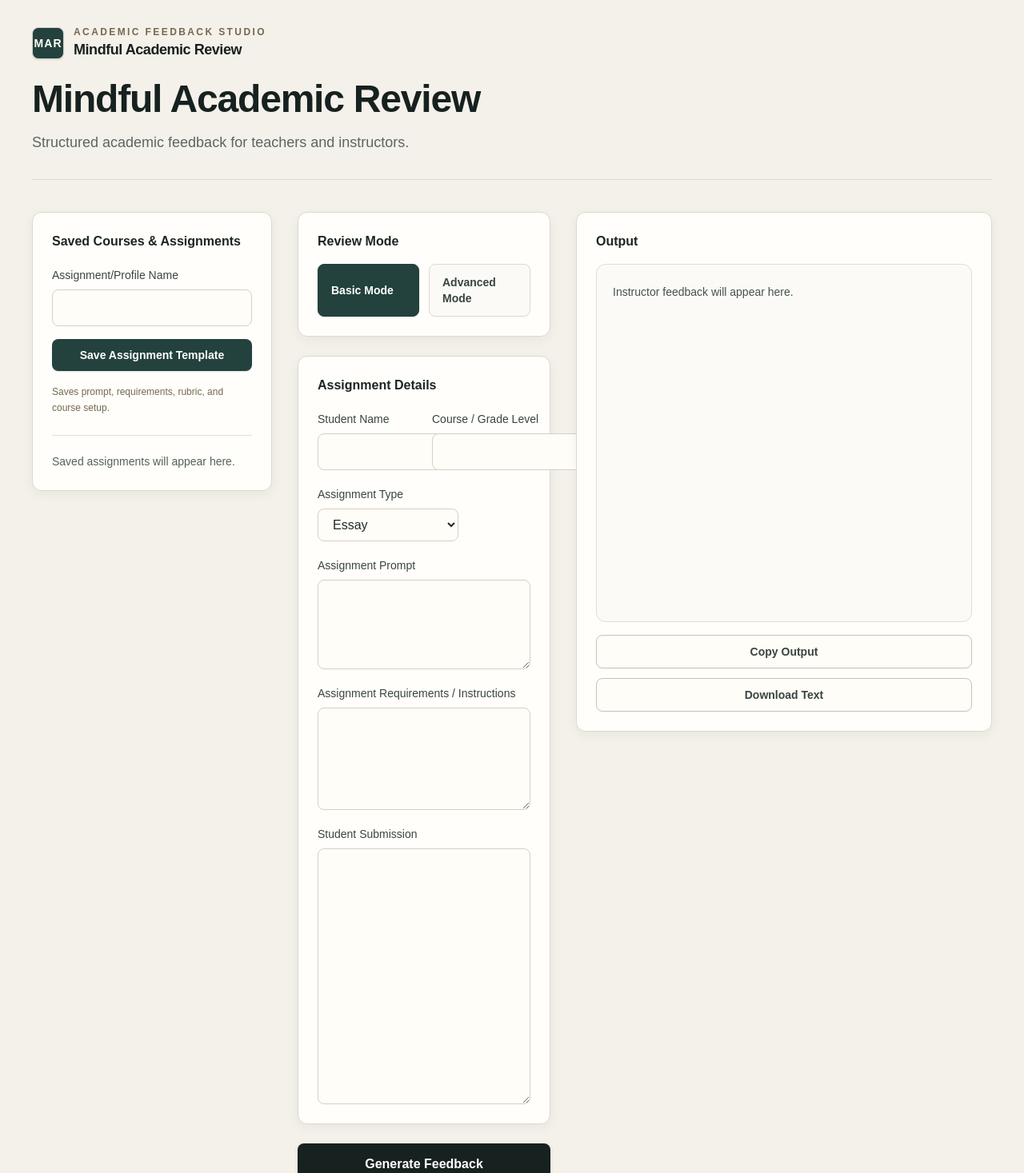
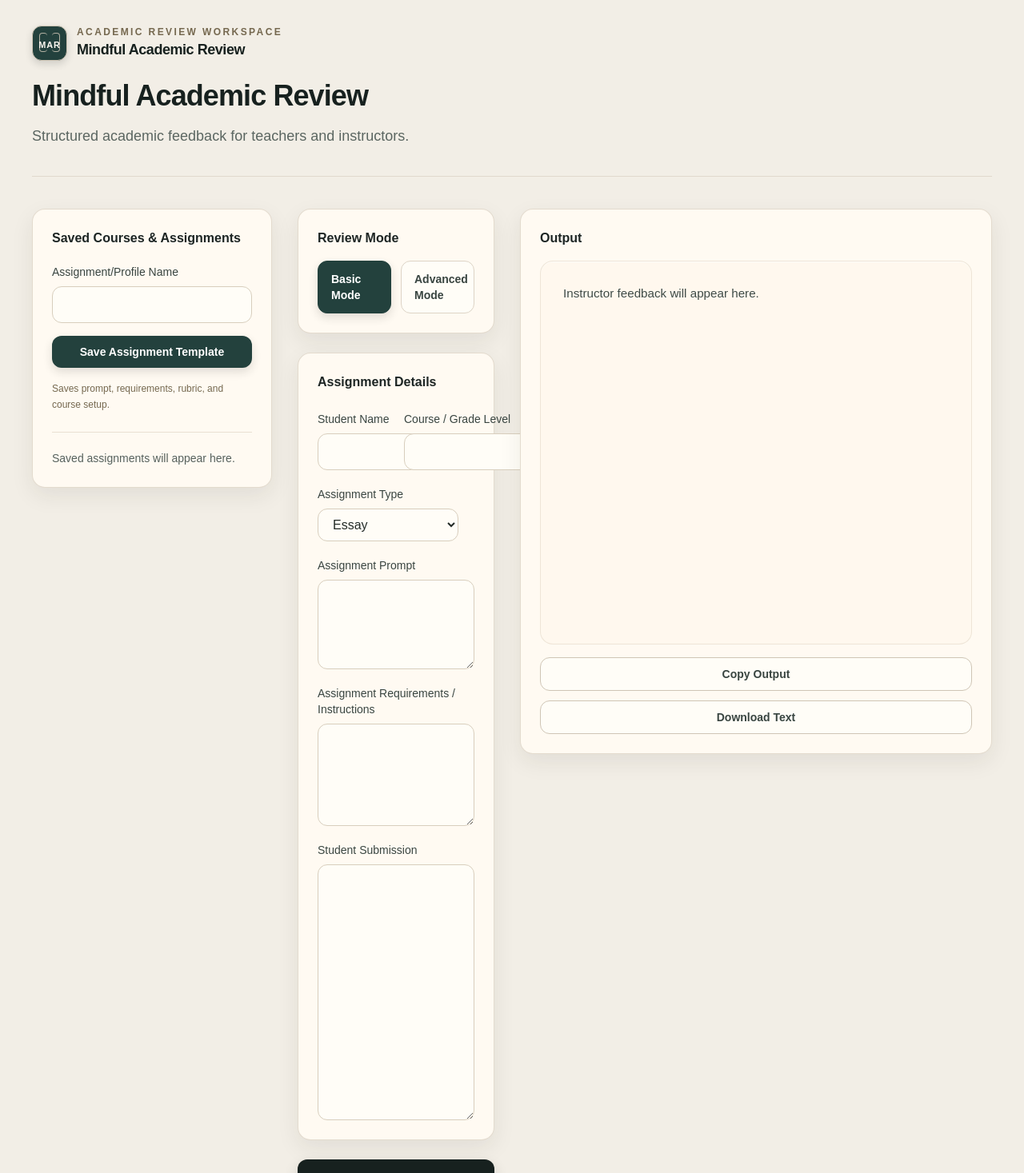
Before and after one commit to mindfullearning4u/mindful-academic-review, a Next.js app: page / in a window 1280 px wide. Shown: the top 1467 px of the page at 80% size. Built offline with nearby package versions, Linux system fonts and the light colour scheme.

Commit message:
header change and logo

```diff
--- a/app/page.tsx
+++ b/app/page.tsx
@@ -24,6 +24,21 @@ type AssignmentProfile = {
   citationStyle: CitationStyle;
   assignmentType: AssignmentType;
   mode: Mode;
+};
+
+type AssignmentTemplate = {
+  name: string;
+  prompt: string;
+  requirements: string;
+  rubric: string;
+  citationStyle: CitationStyle;
+  assignmentType: AssignmentType;
+  mode: Mode;
+};
+
+type CourseAssignmentLibrary = {
+  courseLevel: string;
+  assignments: AssignmentTemplate[];
 };
 
 const STORAGE_KEY = "mindful-academic-review-profiles";
@@ -97,6 +112,51 @@ function getSavedProfiles(): AssignmentProfile[] {
   }
 }
 
+function buildCourseAssignmentLibrary(
+  profiles: AssignmentProfile[],
+): CourseAssignmentLibrary[] {
+  return profiles.reduce<CourseAssignmentLibrary[]>((library, profile) => {
+    const assignment: AssignmentTemplate = {
+      name: profile.name,
+      prompt: profile.assignmentPrompt,
+      requirements: profile.assignmentRequirements,
+      rubric: profile.rubric,
+      citationStyle: profile.citationStyle,
+      assignmentType: profile.assignmentType,
+      mode: profile.mode,
+    };
+    const existingCourse = library.find(
+      (course) => course.courseLevel === profile.courseLevel,
+    );
+
+    if (existingCourse) {
+      existingCourse.assignments.push(assignment);
+      return library;
+    }
+
+    return [
+      ...library,
+      { courseLevel: profile.courseLevel, assignments: [assignment] },
+    ];
+  }, []);
+}
+
+function toAssignmentProfile(
+  courseLevel: string,
+  assignment: AssignmentTemplate,
+): AssignmentProfile {
+  return {
+    name: assignment.name,
+    courseLevel,
+    assignmentPrompt: assignment.prompt,
+    assignmentRequirements: assignment.requirements,
+    rubric: assignment.rubric,
+    citationStyle: assignment.citationStyle,
+    assignmentType: assignment.assignmentType,
+    mode: assignment.mode,
+  };
+}
+
 export default function Home() {
   const [mode, setMode] = useState<Mode>("basic");
   const [studentName, setStudentName] = useState("");
@@ -114,26 +174,8 @@ export default function Home() {
   const [output, setOutput] = useState(PLACEHOLDER_OUTPUT);
   const [isGenerating, setIsGenerating] = useState(false);
 
-  const groupedProfiles = useMemo(
-    () =>
-      profiles.reduce<{ courseLevel: string; profiles: AssignmentProfile[] }[]>(
-        (groups, profile) => {
-          const existingGroup = groups.find(
-            (group) => group.courseLevel === profile.courseLevel,
-          );
-
-          if (existingGroup) {
-            existingGroup.profiles.push(profile);
-            return groups;
-          }
-
-          return [
-            ...groups,
-            { courseLevel: profile.courseLevel, profiles: [profile] },
-          ];
-        },
-        [],
-      ),
+  const courseAssignmentLibrary = useMemo(
+    () => buildCourseAssignmentLibrary(profiles),
     [profiles],
   );
 
@@ -287,23 +329,25 @@ export default function Home() {
   }
 
   return (
-    <main className="min-h-screen bg-[#f4f1ea] px-5 py-8 text-[#1f2927] sm:px-8 lg:px-10">
+    <main className="min-h-screen bg-[#f2eee6] px-5 py-8 text-[#232b28] sm:px-8 lg:px-10">
       <div className="mx-auto max-w-[1680px]">
-        <header className="border-b border-[#ded8ce] pb-8">
+        <header className="border-b border-[#ddd4c6]/80 pb-9">
           <div className="flex items-center gap-3">
-            <div className="flex h-10 w-10 items-center justify-center rounded-lg border border-[#d9d2c4] bg-[#23413d] text-sm font-semibold tracking-[0.08em] text-[#fffefa] shadow-[0_1px_2px_rgba(32,38,35,0.12)]">
-              MAR
+            <div className="relative flex h-11 w-11 items-center justify-center rounded-xl border border-[#cfc5b5] bg-[#23413d] text-[0.68rem] font-semibold tracking-[0.08em] text-[#fffaf2] shadow-[0_4px_10px_rgba(32,38,35,0.16)]">
+              <span className="absolute left-2 top-2 h-6 w-2.5 rounded-sm border border-[#d8cebd]/80 border-r-0" />
+              <span className="absolute right-2 top-2 h-6 w-2.5 rounded-sm border border-[#d8cebd]/80 border-l-0" />
+              <span className="relative mt-1">MAR</span>
             </div>
             <div>
               <p className="text-xs font-semibold uppercase tracking-[0.2em] text-[#75684f]">
-                Academic Feedback Studio
+                Academic Review Workspace
               </p>
               <p className="text-lg font-semibold tracking-tight text-[#17211f]">
                 Mindful Academic Review
               </p>
             </div>
           </div>
-          <h1 className="mt-6 text-4xl font-semibold tracking-tight text-[#17211f] sm:text-5xl">
+          <h1 className="mt-6 text-3xl font-semibold tracking-tight text-[#17211f] sm:text-4xl">
             Mindful Academic Review
           </h1>
           <p className="mt-4 max-w-2xl text-base leading-7 text-[#5b6661] sm:text-lg">
@@ -311,8 +355,8 @@ export default function Home() {
           </p>
         </header>
 
-        <section className="mt-10 grid gap-8 lg:grid-cols-[300px_minmax(0,1fr)_520px]">
-          <aside className="rounded-xl border border-[#ded8ce] bg-[#fffefa] p-6 shadow-[0_4px_14px_rgba(32,38,35,0.055)] lg:sticky lg:top-8 lg:self-start">
+        <section className="mt-10 grid gap-8 lg:grid-cols-[300px_minmax(0,1fr)_590px]">
+          <aside className="rounded-2xl border border-[#ddd4c6]/80 bg-[#fffaf2] p-6 shadow-[0_10px_28px_rgba(43,38,30,0.08)] lg:sticky lg:top-8 lg:self-start">
             <h2 className="text-base font-semibold text-[#1d2524]">
               Saved Courses & Assignments
             </h2>
@@ -321,14 +365,14 @@ export default function Home() {
               <label className="grid gap-2 text-sm font-medium text-[#394541]">
                 Assignment/Profile Name
                 <input
-                  className="rounded-lg border border-[#d7d0c2] bg-[#fffdf8] px-3.5 py-2.5 text-base text-[#1f2927] outline-none transition placeholder:text-[#8b8478] focus:border-[#28433f] focus:ring-2 focus:ring-[#28433f]/15"
+                  className="rounded-xl border border-[#d8cebd] bg-[#fffdf7] px-3.5 py-2.5 text-base text-[#232b28] outline-none transition duration-200 placeholder:text-[#8b8478] focus:border-[#28433f] focus:ring-2 focus:ring-[#28433f]/15"
                   onChange={(event) => setProfileName(event.target.value)}
                   value={profileName}
                 />
               </label>
 
               <button
-                className="rounded-lg bg-[#23413d] px-4 py-2.5 text-sm font-semibold text-white shadow-[0_1px_2px_rgba(32,38,35,0.12)] transition hover:bg-[#1c3431]"
+                className="rounded-xl bg-[#23413d] px-4 py-2.5 text-sm font-semibold text-white shadow-[0_5px_12px_rgba(32,38,35,0.14)] transition duration-200 hover:bg-[#2d4a43]"
                 onClick={saveCurrentProfile}
                 type="button"
               >
@@ -339,22 +383,29 @@ export default function Home() {
               </p>
             </div>
 
-            <div className="mt-6 space-y-5 border-t border-[#e3ddd3] pt-5">
-              {groupedProfiles.length > 0 ? (
-                groupedProfiles.map((group) => (
-                  <div key={group.courseLevel}>
+            <div className="mt-6 space-y-5 border-t border-[#e4dacb]/80 pt-5">
+              {courseAssignmentLibrary.length > 0 ? (
+                courseAssignmentLibrary.map((course) => (
+                  <div key={course.courseLevel}>
                     <h3 className="text-sm font-semibold text-[#27322f]">
-                      {group.courseLevel}
+                      {course.courseLevel}
                     </h3>
                     <div className="mt-2 grid gap-1.5">
-                      {group.profiles.map((profile) => (
+                      {course.assignments.map((assignment) => (
                         <button
-                          className="rounded-lg px-3 py-2 text-left text-sm leading-5 text-[#5b6661] transition hover:bg-[#f4f1ea] hover:text-[#1d2524]"
-                          key={`${profile.courseLevel}-${profile.name}`}
-                          onClick={() => loadProfile(profile)}
+                          className="rounded-xl px-3 py-2 text-left text-sm leading-5 text-[#5b6661] transition duration-200 hover:bg-[#f3ecdf] hover:text-[#1d2524]"
+                          key={`${course.courseLevel}-${assignment.name}`}
+                          onClick={() =>
+                            loadProfile(
+                              toAssignmentProfile(
+                                course.courseLevel,
+                                assignment,
+                              ),
+                            )
+                          }
                           type="button"
                         >
-                          {profile.name}
+                          {assignment.name}
                         </button>
                       ))}
                     </div>
@@ -369,17 +420,17 @@ export default function Home() {
           </aside>
 
           <div className="space-y-6">
-            <section className="rounded-xl border border-[#ded8ce] bg-[#fffefa] p-6 shadow-[0_4px_14px_rgba(32,38,35,0.055)]">
+            <section className="rounded-2xl border border-[#ddd4c6]/80 bg-[#fffaf2] p-6 shadow-[0_10px_28px_rgba(43,38,30,0.08)]">
               <h2 className="text-base font-semibold text-[#1d2524]">
                 Review Mode
               </h2>
               <div className="mt-4 grid gap-3 sm:grid-cols-2">
                 {(["basic", "advanced"] as Mode[]).map((modeOption) => (
                   <button
-                    className={`rounded-lg border px-4 py-3 text-left text-sm font-semibold transition ${
+                    className={`rounded-xl border px-4 py-3 text-left text-sm font-semibold transition duration-200 ${
                       mode === modeOption
-                        ? "border-[#23413d] bg-[#23413d] text-white shadow-[0_1px_2px_rgba(32,38,35,0.12)]"
-                        : "border-[#ded8ce] bg-[#fbfaf7] text-[#394541] hover:border-[#9b8a72] hover:bg-[#f7f3ea]"
+                        ? "border-[#23413d] bg-[#23413d] text-white shadow-[0_5px_12px_rgba(32,38,35,0.14)]"
+                        : "border-[#ddd4c6] bg-[#fffdf7] text-[#394541] hover:border-[#b6a68f] hover:bg-[#f3ecdf]"
                     }`}
                     key={modeOption}
                     onClick={() => setMode(modeOption)}
@@ -391,17 +442,17 @@ export default function Home() {
               </div>
             </section>
 
-            <section className="rounded-xl border border-[#ded8ce] bg-[#fffefa] p-6 shadow-[0_4px_14px_rgba(32,38,35,0.055)]">
+            <section className="rounded-2xl border border-[#ddd4c6]/80 bg-[#fffaf2] p-6 shadow-[0_10px_28px_rgba(43,38,30,0.08)]">
               <h2 className="text-base font-semibold text-[#1d2524]">
                 Assignment Details
               </h2>
 
-              <div className="mt-5 grid gap-5">
+              <div className="mt-6 grid gap-5">
                 <div className="grid gap-5 sm:grid-cols-2">
                   <label className="grid gap-2 text-sm font-medium text-[#394541]">
                     Student Name
                     <input
-                      className="rounded-lg border border-[#d7d0c2] bg-[#fffdf8] px-3.5 py-2.5 text-base text-[#1f2927] outline-none transition placeholder:text-[#8b8478] focus:border-[#28433f] focus:ring-2 focus:ring-[#28433f]/15"
+                      className="rounded-xl border border-[#d8cebd] bg-[#fffdf7] px-3.5 py-2.5 text-base text-[#232b28] outline-none transition duration-200 placeholder:text-[#8b8478] focus:border-[#28433f] focus:ring-2 focus:ring-[#28433f]/15"
                       onChange={(event) => setStudentName(event.target.value)}
                       value={studentName}
                     />
@@ -410,7 +461,7 @@ export default function Home() {
                   <label className="grid gap-2 text-sm font-medium text-[#394541]">
                     Course / Grade Level
                     <input
-                      className="rounded-lg border border-[#d7d0c2] bg-[#fffdf8] px-3.5 py-2.5 text-base text-[#1f2927] outline-none transition placeholder:text-[#8b8478] focus:border-[#28433f] focus:ring-2 focus:ring-[#28433f]/15"
+                      className="rounded-xl border border-[#d8cebd] bg-[#fffdf7] px-3.5 py-2.5 text-base text-[#232b28] outline-none transition duration-200 placeholder:text-[#8b8478] focus:border-[#28433f] focus:ring-2 focus:ring-[#28433f]/15"
                       onChange={(event) => setCourseLevel(event.target.value)}
                       value={courseLevel}
                     />
@@ -419,7 +470,7 @@ export default function Home() {
                   <label className="grid gap-2 text-sm font-medium text-[#394541]">
                     Assignment Type
                     <select
-                      className="rounded-lg border border-[#d7d0c2] bg-[#fffdf8] px-3.5 py-2.5 text-base text-[#1f2927] outline-none transition focus:border-[#28433f] focus:ring-2 focus:ring-[#28433f]/15"
+                      className="rounded-xl border border-[#d8cebd] bg-[#fffdf7] px-3.5 py-2.5 text-base text-[#232b28] outline-none transition duration-200 focus:border-[#28433f] focus:ring-2 focus:ring-[#28433f]/15"
                       onChange={(event) =>
                         setAssignmentType(event.target.value as AssignmentType)
                       }
@@ -435,7 +486,7 @@ export default function Home() {
                 <label className="grid gap-2 text-sm font-medium text-[#394541]">
                   Assignment Prompt
                   <textarea
-                    className="min-h-28 rounded-lg border border-[#d7d0c2] bg-[#fffdf8] px-3.5 py-2.5 text-base text-[#1f2927] outline-none transition placeholder:text-[#8b8478] focus:border-[#28433f] focus:ring-2 focus:ring-[#28433f]/15"
+                    className="min-h-28 rounded-xl border border-[#d8cebd] bg-[#fffdf7] px-3.5 py-2.5 text-base text-[#232b28] outline-none transition duration-200 placeholder:text-[#8b8478] focus:border-[#28433f] focus:ring-2 focus:ring-[#28433f]/15"
                     onChange={(event) =>
                       setAssignmentPrompt(event.target.value)
                     }
@@ -446,7 +497,7 @@ export default function Home() {
                 <label className="grid gap-2 text-sm font-medium text-[#394541]">
                   Assignment Requirements / Instructions
                   <textarea
-                    className="min-h-32 rounded-lg border border-[#d7d0c2] bg-[#fffdf8] px-3.5 py-2.5 text-base text-[#1f2927] outline-none transition placeholder:text-[#8b8478] focus:border-[#28433f] focus:ring-2 focus:ring-[#28433f]/15"
+                    className="min-h-32 rounded-xl border border-[#d8cebd] bg-[#fffdf7] px-3.5 py-2.5 text-base text-[#232b28] outline-none transition duration-200 placeholder:text-[#8b8478] focus:border-[#28433f] focus:ring-2 focus:ring-[#28433f]/15"
                     onChange={(event) =>
                       setAssignmentRequirements(event.target.value)
                     }
@@ -457,7 +508,7 @@ export default function Home() {
                 <label className="grid gap-2 text-sm font-medium text-[#394541]">
                   Student Submission
                   <textarea
-                    className="min-h-80 rounded-lg border border-[#d7d0c2] bg-[#fffdf8] px-3.5 py-2.5 text-base text-[#1f2927] outline-none transition placeholder:text-[#8b8478] focus:border-[#28433f] focus:ring-2 focus:ring-[#28433f]/15"
+                    className="min-h-80 rounded-xl border border-[#d8cebd] bg-[#fffdf7] px-3.5 py-2.5 text-base text-[#232b28] outline-none transition duration-200 placeholder:text-[#8b8478] focus:border-[#28433f] focus:ring-2 focus:ring-[#28433f]/15"
                     onChange={(event) =>
                       setStudentSubmission(event.target.value)
                     }
@@ -466,11 +517,11 @@ export default function Home() {
                 </label>
 
                 {mode === "advanced" ? (
-                  <div className="grid gap-5 rounded-xl border border-[#e3ddd3] bg-[#fbfaf7] p-5">
+                  <div className="grid gap-5 rounded-2xl border border-[#e4dacb]/80 bg-[#fbf6ed] p-5">
                     <label className="grid gap-2 text-sm font-medium text-[#394541]">
                       Rubric
                       <textarea
-                        className="min-h-36 rounded-lg border border-[#d7d0c2] bg-[#fffdf8] px-3.5 py-2.5 text-base text-[#1f2927] outline-none transition placeholder:text-[#8b8478] focus:border-[#28433f] focus:ring-2 focus:ring-[#28433f]/15"
+                        className="min-h-36 rounded-xl border border-[#d8cebd] bg-[#fffdf7] px-3.5 py-2.5 text-base text-[#232b28] outline-none transition duration-200 placeholder:text-[#8b8478] focus:border-[#28433f] focus:ring-2 focus:ring-[#28433f]/15"
                         onChange={(event) => setRubric(event.target.value)}
                         value={rubric}
                       />
@@ -479,7 +530,7 @@ export default function Home() {
                     <label className="grid gap-2 text-sm font-medium text-[#394541] sm:max-w-xs">
                       Citation Style
                       <select
-                        className="rounded-lg border border-[#d7d0c2] bg-[#fffdf8] px-3.5 py-2.5 text-base text-[#1f2927] outline-none transition focus:border-[#28433f] focus:ring-2 focus:ring-[#28433f]/15"
+                        className="rounded-xl border border-[#d8cebd] bg-[#fffdf7] px-3.5 py-2.5 text-base text-[#232b28] outline-none transition duration-200 focus:border-[#28433f] focus:ring-2 focus:ring-[#28433f]/15"
                         onChange={(event) =>
                           setCitationStyle(event.target.value as CitationStyle)
                         }
@@ -496,7 +547,7 @@ export default function Home() {
             </section>
 
             <button
-              className="w-full rounded-lg bg-[#17211f] px-5 py-3.5 text-base font-semibold text-white shadow-[0_2px_5px_rgba(32,38,35,0.14)] transition hover:bg-[#23413d] disabled:cursor-not-allowed disabled:opacity-70"
+              className="w-full rounded-xl bg-[#17211f] px-5 py-3.5 text-base font-semibold text-white shadow-[0_8px_18px_rgba(32,38,35,0.16)] transition duration-200 hover:bg-[#2d4a43] disabled:cursor-not-allowed disabled:opacity-70"
               disabled={isGenerating}
               onClick={generateFeedback}
               type="button"
@@ -504,25 +555,25 @@ export default function Home() {
               {isGenerating ? "Reviewing submission..." : "Generate Feedback"}
             </button>
 
-            <section className="rounded-xl border border-[#ded8ce] bg-[#fffefa] p-6 shadow-[0_4px_14px_rgba(32,38,35,0.055)]">
+            <section className="rounded-2xl border border-[#ddd4c6]/80 bg-[#fffaf2] p-6 shadow-[0_10px_28px_rgba(43,38,30,0.08)]">
               <h2 className="text-base font-semibold text-[#1d2524]">Reset</h2>
               <div className="mt-4 flex flex-wrap gap-3">
                 <button
-                  className="rounded-lg border border-[#c9c1b3] bg-[#fffdf8] px-4 py-2.5 text-sm font-semibold text-[#394541] transition hover:border-[#28433f] hover:bg-[#f7f3ea]"
+                  className="rounded-xl border border-[#cfc5b5] bg-[#fffdf7] px-4 py-2.5 text-sm font-semibold text-[#394541] transition duration-200 hover:border-[#a99578] hover:bg-[#f3ecdf]"
                   onClick={clearStudentOnly}
                   type="button"
                 >
                   Clear Student Only
                 </button>
                 <button
-                  className="rounded-lg border border-[#c9c1b3] bg-[#fffdf8] px-4 py-2.5 text-sm font-semibold text-[#394541] transition hover:border-[#28433f] hover:bg-[#f7f3ea]"
+                  className="rounded-xl border border-[#cfc5b5] bg-[#fffdf7] px-4 py-2.5 text-sm font-semibold text-[#394541] transition duration-200 hover:border-[#a99578] hover:bg-[#f3ecdf]"
                   onClick={clearOutputOnly}
                   type="button"
                 >
                   Clear Output Only
                 </button>
                 <button
-                  className="rounded-lg border border-[#d0b7ae] bg-[#fffdf8] px-4 py-2.5 text-sm font-semibold text-[#7a3327] transition hover:border-[#7a3327] hover:bg-[#fbf3f0]"
+                  className="rounded-xl border border-[#d2bbb1] bg-[#fffdf7] px-4 py-2.5 text-sm font-semibold text-[#7a3327] transition duration-200 hover:border-[#9a4b3f] hover:bg-[#fbf0eb]"
                   onClick={clearAll}
                   type="button"
                 >
@@ -532,11 +583,11 @@ export default function Home() {
             </section>
           </div>
 
-          <aside className="rounded-xl border border-[#ded8ce] bg-[#fffefa] p-6 shadow-[0_4px_14px_rgba(32,38,35,0.055)] lg:sticky lg:top-8 lg:self-start">
+          <aside className="rounded-2xl border border-[#ddd4c6]/80 bg-[#fffaf2] p-6 shadow-[0_10px_28px_rgba(43,38,30,0.08)] lg:sticky lg:top-8 lg:self-start">
             <h2 className="text-base font-semibold text-[#1d2524]">Output</h2>
             <div
               aria-busy={isGenerating}
-              className={`mt-4 min-h-[28rem] whitespace-pre-wrap rounded-xl border border-[#e3ddd3] bg-[#fbfaf7] p-5 text-sm leading-7 text-[#46524e] ${
+              className={`mt-4 min-h-[30rem] whitespace-pre-wrap rounded-2xl border border-[#e7ddce]/70 bg-[#fff8ee] px-7 py-6 text-[0.95rem] leading-8 text-[#3f4b47] shadow-[inset_0_1px_0_rgba(255,255,255,0.65)] ${
                 isGenerating ? "animate-pulse" : ""
               }`}
             >
@@ -544,14 +595,14 @@ export default function Home() {
             </div>
             <div className="mt-4 grid gap-3 sm:grid-cols-2 lg:grid-cols-1">
               <button
-                className="rounded-lg border border-[#c9c1b3] bg-[#fffdf8] px-4 py-2.5 text-sm font-semibold text-[#394541] transition hover:border-[#28433f] hover:bg-[#f7f3ea]"
+                className="rounded-xl border border-[#cfc5b5] bg-[#fffdf7] px-4 py-2.5 text-sm font-semibold text-[#394541] transition duration-200 hover:border-[#a99578] hover:bg-[#f3ecdf]"
                 onClick={copyOutput}
                 type="button"
               >
                 Copy Output
               </button>
               <button
-                className="rounded-lg border border-[#c9c1b3] bg-[#fffdf8] px-4 py-2.5 text-sm font-semibold text-[#394541] transition hover:border-[#28433f] hover:bg-[#f7f3ea]"
+                className="rounded-xl border border-[#cfc5b5] bg-[#fffdf7] px-4 py-2.5 text-sm font-semibold text-[#394541] transition duration-200 hover:border-[#a99578] hover:bg-[#f3ecdf]"
                 onClick={downloadOutput}
                 type="button"
               >
```
Also changed, not shown: app/api/generate-feedback/faculty-preferences.ts (+23 -0 lines).
